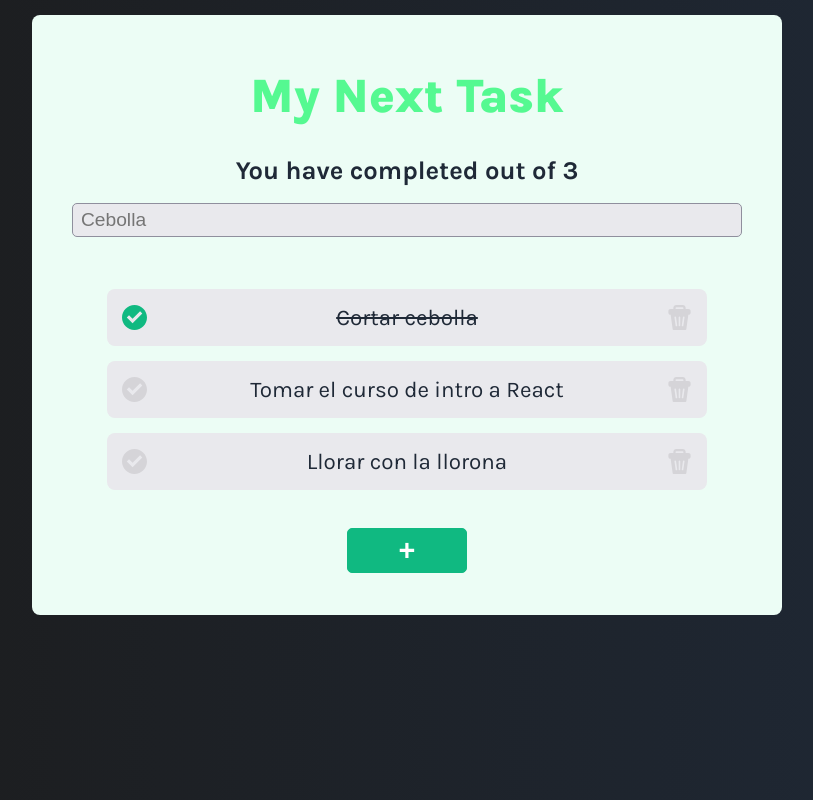
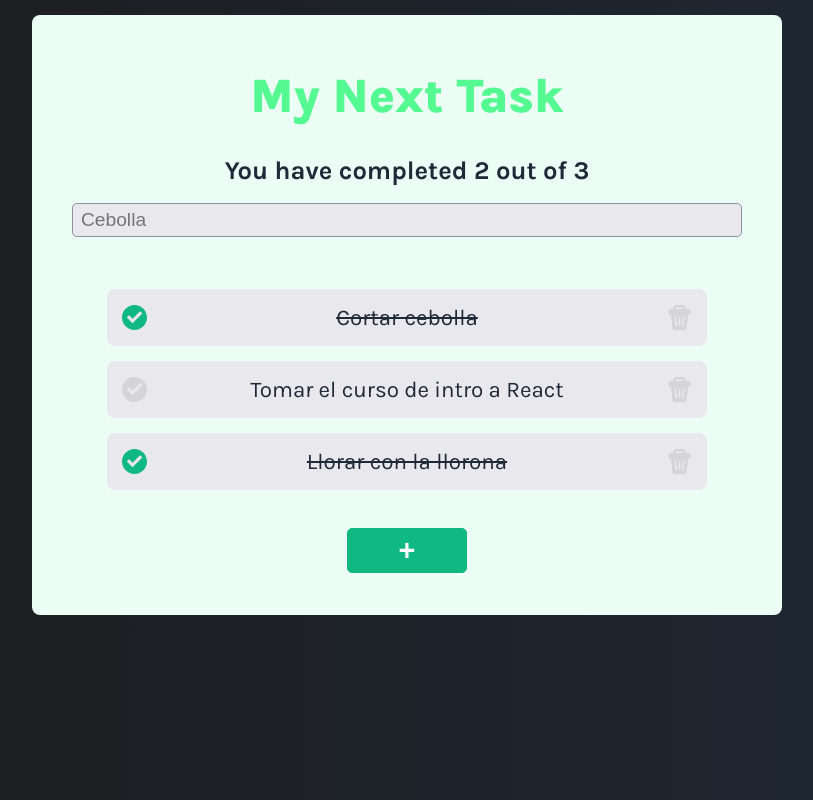
Before and after one commit to khisus19/to-do-react-app, a React (Vite) app: page / in a window 1280 px wide. Shown: the whole page, without its empty margins (233-1046 px from the left). Built offline with nearby package versions, Linux system fonts and the light colour scheme.

Commit message:
Added count todos completed and total and search todos features

```diff
--- a/src/App.jsx
+++ b/src/App.jsx
@@ -11,9 +11,13 @@ function App() {
   const [todos, setTodos] = useState([
     { text: 'Cortar cebolla', completed: true},
     { text: 'Tomar el curso de intro a React', completed: false},
-    { text: 'Llorar con la llorona', completed: false}
+    { text: 'Llorar con la llorona', completed: true}
   ])
   const [todosCount, setTodosCount] = useState(0)
+  const [searchInputValue, setSearchInputValue] = useState("")
+
+  const completedTodos = todos.filter(item => item.completed).length
+
 
   useEffect(() => {
     return setTodosCount(todos.length)
@@ -29,14 +33,28 @@ function App() {
     console.log("borrando")
   }
 
+  function handleSearch(event) {
+    const input = event.target.value
+    setSearchInputValue(input)
+  }
+
+  const filteredTodos = todos.filter(item => {
+    let regexp = RegExp(searchInputValue, 'ig')
+    return regexp.test(item.text)
+  })
+
   return (
     <div className="App">
       <h1 className="title">My Next Task</h1>
       <TodoCounter
-        todosCount={todosCount}/>
-      <TodoSearch />
+        todosCount={todosCount}
+        completed_num={completedTodos}/>
+
+      <TodoSearch
+        search={handleSearch}/>
+
       <TodoList>
-        {todos.map(todo => (
+        {filteredTodos.map(todo => (
           <TodoItem
             key={todo.text}
             text={todo.text}
@@ -44,8 +62,9 @@ function App() {
             delete={handleDelete}/>
         ))}
       </TodoList>
+
       <CreateTodoButton
-      handleNewTodo={() => handleNewTodo({text: "Nuevo todo", completed: true})} />
+        handleNewTodo={() => handleNewTodo({text: "Nuevo todo", completed: false})} />
     </div>
   )
 }
--- a/src/components/TodoCounter.jsx
+++ b/src/components/TodoCounter.jsx
@@ -2,7 +2,9 @@ import React from 'react'
 import "../styles/TodoCounter.css"
 
 export default function TodoCounter(props) {
+
+
   return (
-    <h2 className="todo-counter">You have completed {props.completed} out of {props.todosCount}</h2>
+    <h2 className="todo-counter">You have completed {props.completed_num} out of {props.todosCount}</h2>
   )
 }
--- a/src/components/TodoSearch.jsx
+++ b/src/components/TodoSearch.jsx
@@ -1,8 +1,10 @@
 import React from 'react'
 import "../styles/TodoSearch.css"
 
-export default function TodoSearch() {
+export default function TodoSearch(props) {
+
+
   return (
-    <input placeholder="Cebolla" />
+    <input placeholder="Cebolla" onChange={props.search}/>
   )
 }
```
